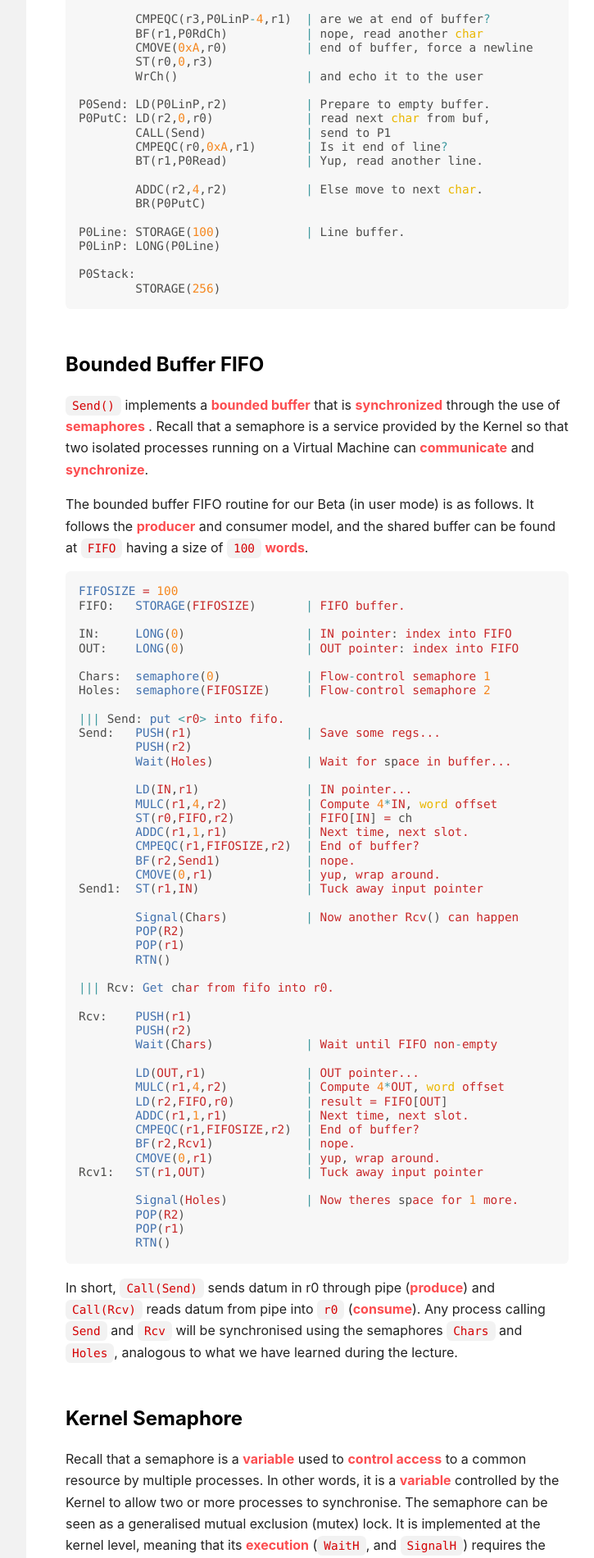
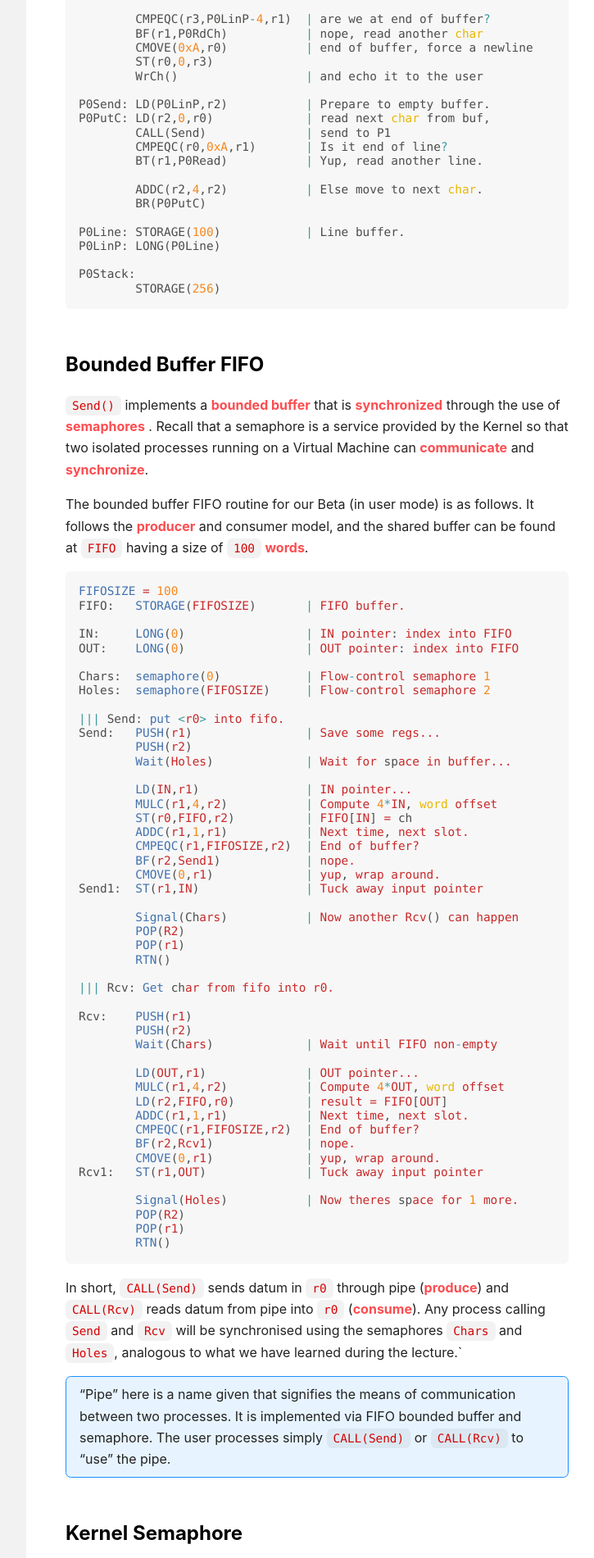
Before and after one commit to natalieagus/50005-2023, a Jekyll site: the page built from _os_labs/lab4_tinyOS_PartA.md, in a window 1280 px wide. Shown: the part 3099-5000 px from the top of the page at 82% size, without its empty margins (218-943 px from the left). Built offline with Jekyll 4.4.1, drawn with Linux system fonts in a browser that asks for light colours; nearby versions of some CDN libraries.

Commit message:
fix: fix typo

````diff
--- a/_os_labs/lab4_tinyOS_PartA.md
+++ b/_os_labs/lab4_tinyOS_PartA.md
@@ -213,7 +213,10 @@ Rcv1:	ST(r1,OUT)		| Tuck away input pointer
 	RTN()
 ```
 
-In short, `Call(Send)` sends datum in r0 through pipe (**produce**) and `Call(Rcv)` reads datum from pipe into `r0` (**consume**). Any process calling `Send` and `Rcv` will be synchronised using the semaphores `Chars` and `Holes`, analogous to what we have learned during the lecture.
+In short, `CALL(Send)` sends datum in `r0` through pipe (**produce**) and `CALL(Rcv)` reads datum from pipe into `r0` (**consume**). Any process calling `Send` and `Rcv` will be synchronised using the semaphores `Chars` and `Holes`, analogous to what we have learned during the lecture.`
+
+"Pipe" here is a name given that signifies the means of communication between two processes. It is implemented via FIFO bounded buffer and semaphore. The user processes simply `CALL(Send)` or `CALL(Rcv)` to "use" the pipe.
+{:.info}
 
 ### Kernel Semaphore
 
````
